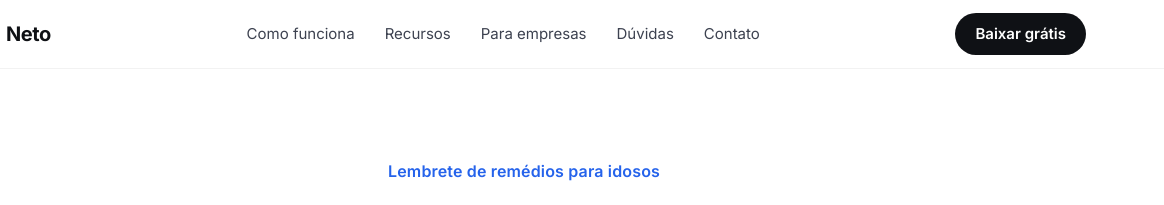
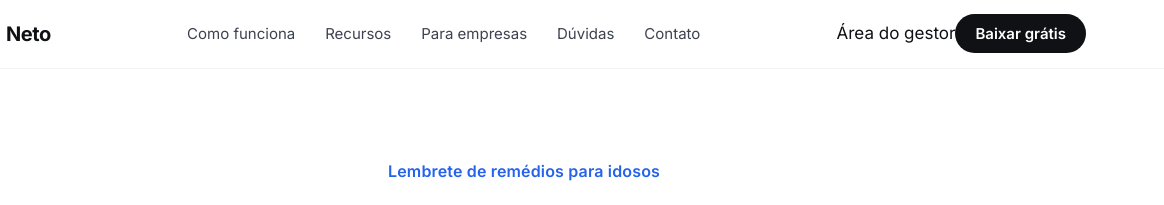
Before and after one commit to Alarcon1109/neto-site, a plain HTML site: page index.html in a window 1280 px wide. Shown: the top 205 px of the page, 116-1280 px from the left. Drawn offline with Linux system fonts and the light colour scheme.

Commit message:
Add files via upload

```diff
--- a/index.html
+++ b/index.html
@@ -26,7 +26,7 @@
     <a href="#duvidas">Dúvidas</a>
     <a href="#contato">Contato</a>
   </nav>
-  <a class="hcta" href="#baixar">Baixar grátis</a>
+  <span class="hacts"><a class="hlogin" href="parceiros/">Área do gestor</a><a class="hcta" href="#baixar">Baixar grátis</a></span>
   <button class="menu" aria-label="Abrir menu" onclick="document.querySelector('nav.top').classList.toggle('open')">☰</button>
 </div></header>
 
```
